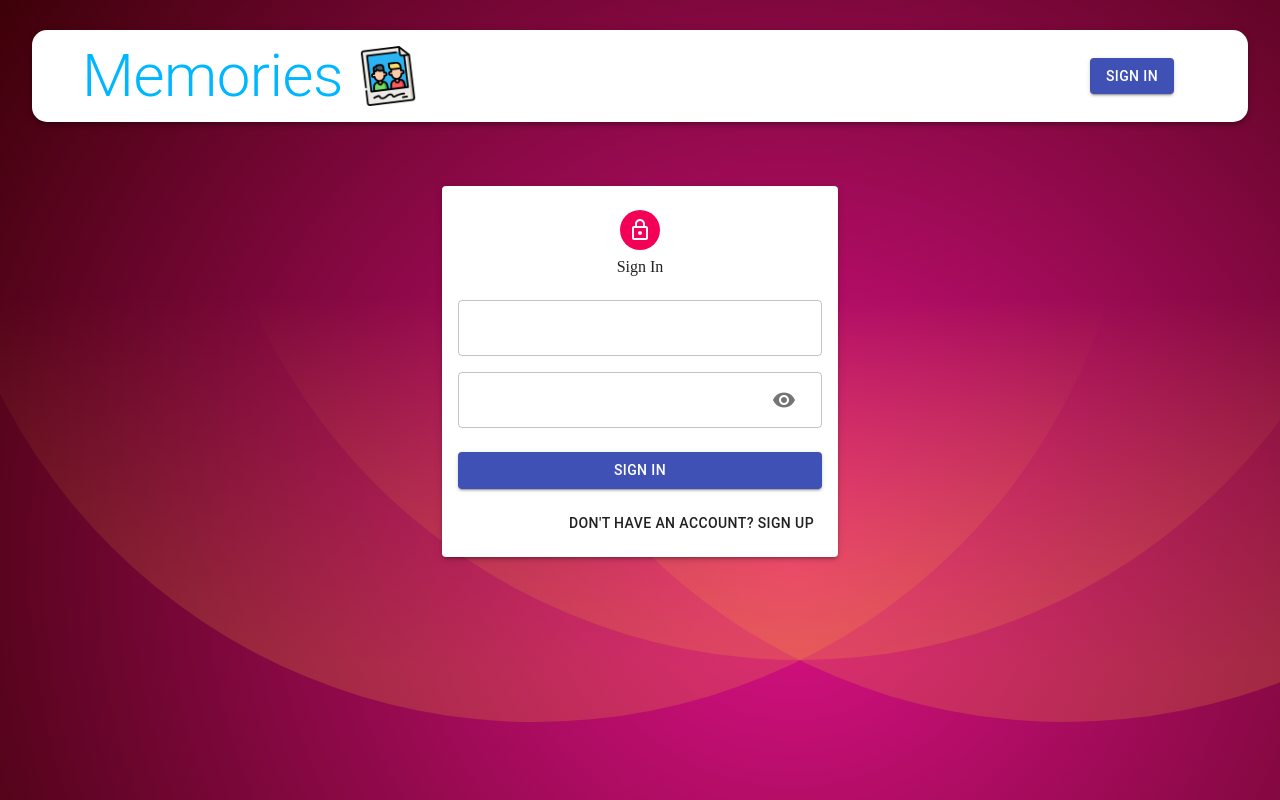
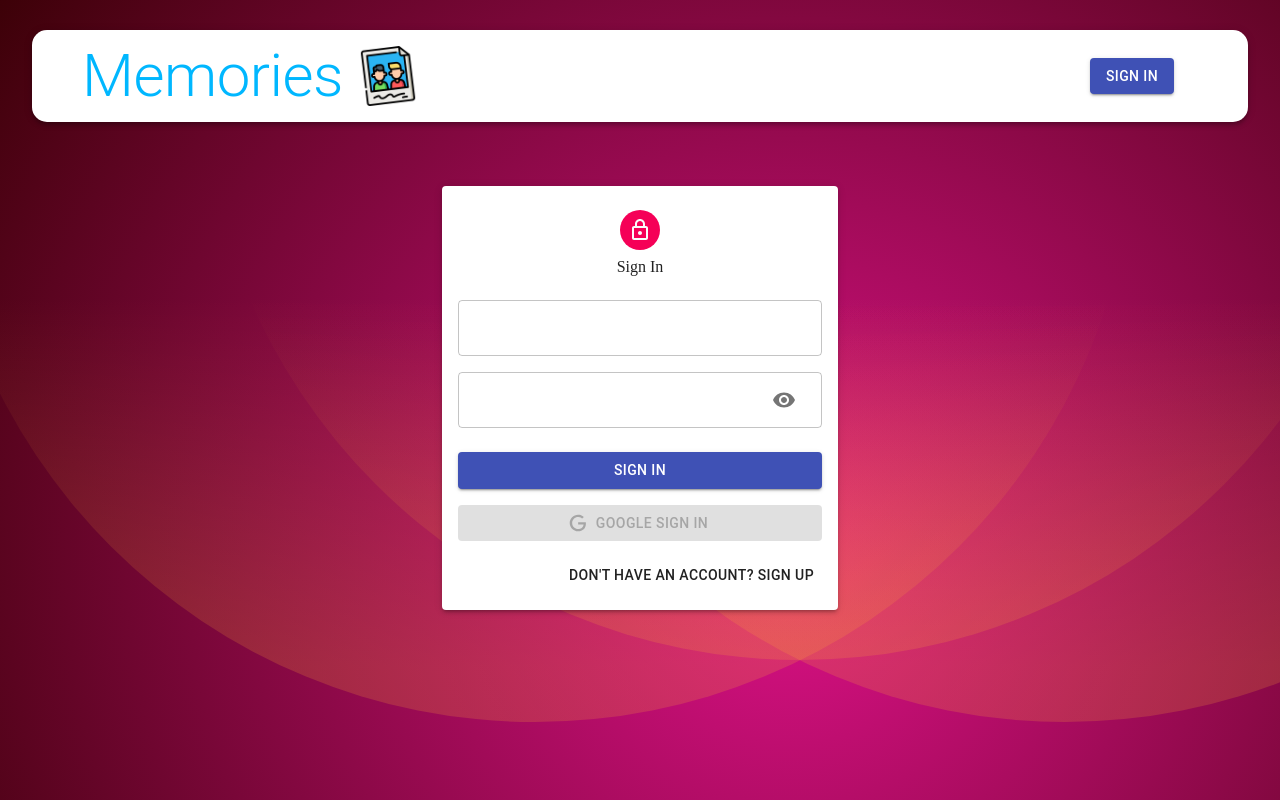
Before and after one commit to iradbouzidi/mern-memories-app, a React (Create React App) app in the folder client/: page /auth in a window 1280 px wide. Built offline with nearby package versions, Linux system fonts and the light colour scheme.

Commit message:
Google OAuth

```diff
--- a/client/src/App.js
+++ b/client/src/App.js
@@ -21,4 +21,4 @@
 }
 
 export default App;
-//39min
+//1h08min
--- a/client/src/components/Auth/Auth.js
+++ b/client/src/components/Auth/Auth.js
@@ -9,13 +9,21 @@
   TextField,
 } from "@material-ui/core";
 import LockOutlinedIcon from "@material-ui/icons/LockOutlined";
+import { useDispatch } from "react-redux";
+import { useHistory } from "react-router-dom";
+
+import { GoogleLogin } from "react-google-login";
 import Input from "./Input";
+import Icon from "./icon";
 import useStyles from "./styles";
 
 const Auth = () => {
   const classes = useStyles();
   const [showPassword, setShowPassword] = useState(false);
   const [isSignup, setIsSignup] = useState(false);
+
+  const dispatch = useDispatch();
+  const history = useHistory();
 
   const handleShowPassword = () =>
     setShowPassword((prevShowPasword) => !prevShowPasword);
@@ -27,6 +35,23 @@
   const switchMode = () => {
     setIsSignup((prevIsSignup) => !prevIsSignup);
     handleShowPassword(false);
+  };
+
+  const googleSuccess = async (res) => {
+    const result = res?.profileObj;
+    const token = res?.tokenObj;
+
+    try {
+      dispatch({ type: "AUTH", data: { result, token } });
+      history.push("/");
+    } catch (error) {
+      console.log(error);
+    }
+  };
+
+  const googleFailure = (error) => {
+    console.log(error);
+    console.log("Google Sing In was unsuccessful. Try Again Later!");
   };
 
   return (
@@ -87,7 +112,27 @@
           >
             {isSignup ? "Sign Up" : "Sign In"}
           </Button>
-
+          <GoogleLogin
+            clientId={
+              "304267885768-9q76chg1t2fke4lk6ltkljj49nmf3oqs.apps.googleusercontent.com"
+            }
+            render={(renderProps) => (
+              <Button
+                className={classes.googleButton}
+                color={"primary"}
+                fullWidth
+                onClick={renderProps.onClick}
+                disabled={renderProps.disabled}
+                startIcon={<Icon />}
+                variant={"contained"}
+              >
+                Google Sign In
+              </Button>
+            )}
+            onSuccess={googleSuccess}
+            onFailure={googleFailure}
+            cookiePolicy={"single_host_origin"}
+          />
           <Grid container justify={"flex-end"}>
             <Grid item>
               <Button onClick={switchMode}>
--- /dev/null
+++ b/client/src/components/Auth/icon.js
@@ -0,0 +1,12 @@
+import React from "react";
+
+const icon = () => (
+  <svg style={{ width: "20px", height: "20px" }} viewBox="0 0 24 24">
+    <path
+      fill="currentColor"
+      d="M21.35,11.1H12.18V13.83H18.69C18.36,17.64 15.19,19.27 12.19,19.27C8.36,19.27 5,16.25 5,12C5,7.9 8.2,4.73 12.2,4.73C15.29,4.73 17.1,6.7 17.1,6.7L19,4.72C19,4.72 16.56,2 12.1,2C6.42,2 2.03,6.8 2.03,12C2.03,17.05 6.16,22 12.25,22C17.6,22 21.5,18.33 21.5,12.91C21.5,11.76 21.35,11.1 21.35,11.1V11.1Z"
+    />
+  </svg>
+);
+
+export default icon;
--- a/client/src/components/Navbar/Navbar.js
+++ b/client/src/components/Navbar/Navbar.js
@@ -1,12 +1,30 @@
-import React from "react";
-import { Link } from "react-router-dom";
+import React, { useState, useEffect } from "react";
+import { Link, useHistory, useLocation } from "react-router-dom";
 import { AppBar, Avatar, Button, Toolbar, Typography } from "@material-ui/core";
+import { useDispatch } from "react-redux";
+
 import useStyles from "./styles";
 import memories from "../../images/memories.png";
 
 const Navbar = () => {
   const classes = useStyles();
-  const user = null;
+  const [user, setUser] = useState(JSON.parse(localStorage.getItem("profile")));
+
+  const dispatch = useDispatch();
+  const history = useHistory();
+  const location = useLocation();
+
+  const logout = () => {
+    dispatch({ type: "LOGOUT" });
+    history.push("./");
+    setUser(null);
+  };
+
+  useEffect(() => {
+    const token = user?.token;
+    //JWT
+    setUser(JSON.parse(localStorage.getItem("profile")));
+  }, [location]);
 
   return (
     <AppBar className={classes.appBar} position="static" color="inherit">
@@ -44,6 +62,7 @@
               variant={"contained"}
               className={classes.logout}
               color={"secondary"}
+              onClick={logout}
             >
               Logout
             </Button>
--- a/client/src/constants/actionTypes.js
+++ b/client/src/constants/actionTypes.js
@@ -2,3 +2,7 @@
 export const CREATE = "CREATE";
 export const UPDATE = "UPDATE";
 export const DELETE = "DELETE";
+export const LIKE = "LIKE";
+
+export const AUTH = "AUTH";
+export const LOGOUT = "LOGOUT";
--- a/client/src/reducers/Posts.js
+++ b/client/src/reducers/Posts.js
@@ -1,21 +1,28 @@
-import { FETCH_ALL, CREATE, UPDATE, DELETE } from "../constants/actionTypes";
+/* eslint-disable import/no-anonymous-default-export */
+import {
+  FETCH_ALL,
+  CREATE,
+  UPDATE,
+  DELETE,
+  LIKE,
+} from "../constants/actionTypes";
 
 export default (posts = [], action) => {
   switch (action.type) {
     case FETCH_ALL:
       return action.payload;
-
+    case LIKE:
+      return posts.map((post) =>
+        post._id === action.payload._id ? action.payload : post
+      );
     case CREATE:
       return [...posts, action.payload];
-
     case UPDATE:
       return posts.map((post) =>
         post._id === action.payload._id ? action.payload : post
       );
-
     case DELETE:
       return posts.filter((post) => post._id !== action.payload);
-
     default:
       return posts;
   }
--- /dev/null
+++ b/client/src/reducers/auth.js
@@ -0,0 +1,18 @@
+import { AUTH, LOGOUT } from "../constants/actionTypes";
+
+const authReducer = (state = { authData: null }, action) => {
+  switch (action.type) {
+    case AUTH:
+      localStorage.setItem("profile", JSON.stringify({ ...action?.data }));
+      return { ...state, authData: action.data, loading: false, errors: null };
+
+    case LOGOUT:
+      localStorage.clear();
+      return { ...state, authData: null, loading: false, errors: null };
+
+    default:
+      return state;
+  }
+};
+
+export default authReducer;
--- a/client/src/reducers/index.js
+++ b/client/src/reducers/index.js
@@ -1,4 +1,5 @@
 import { combineReducers } from "redux";
-import posts from "./Posts";
 
-export default combineReducers({ posts });
+import posts from "./posts";
+import auth from "./auth";
+export default combineReducers({ posts, auth });
```
Also changed, not shown: 1 other file (tests, documents, lock files or other folders).
